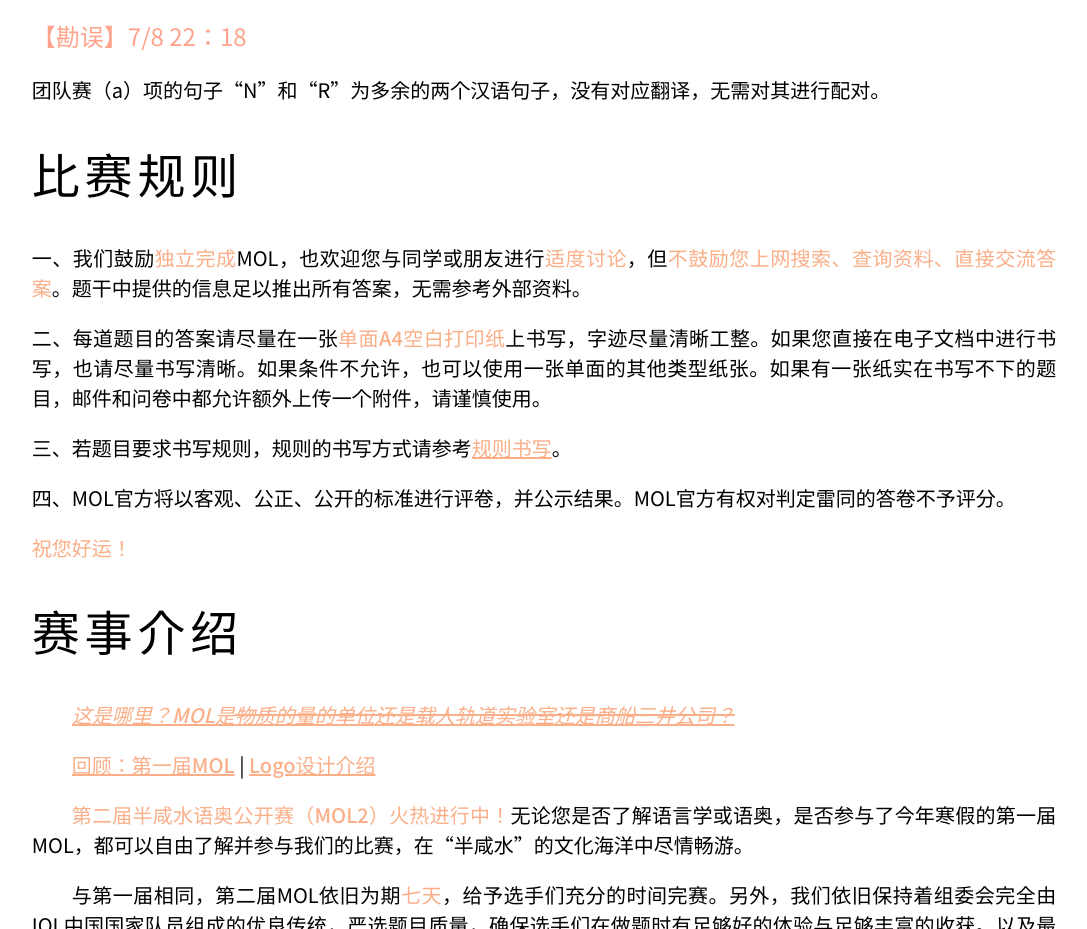
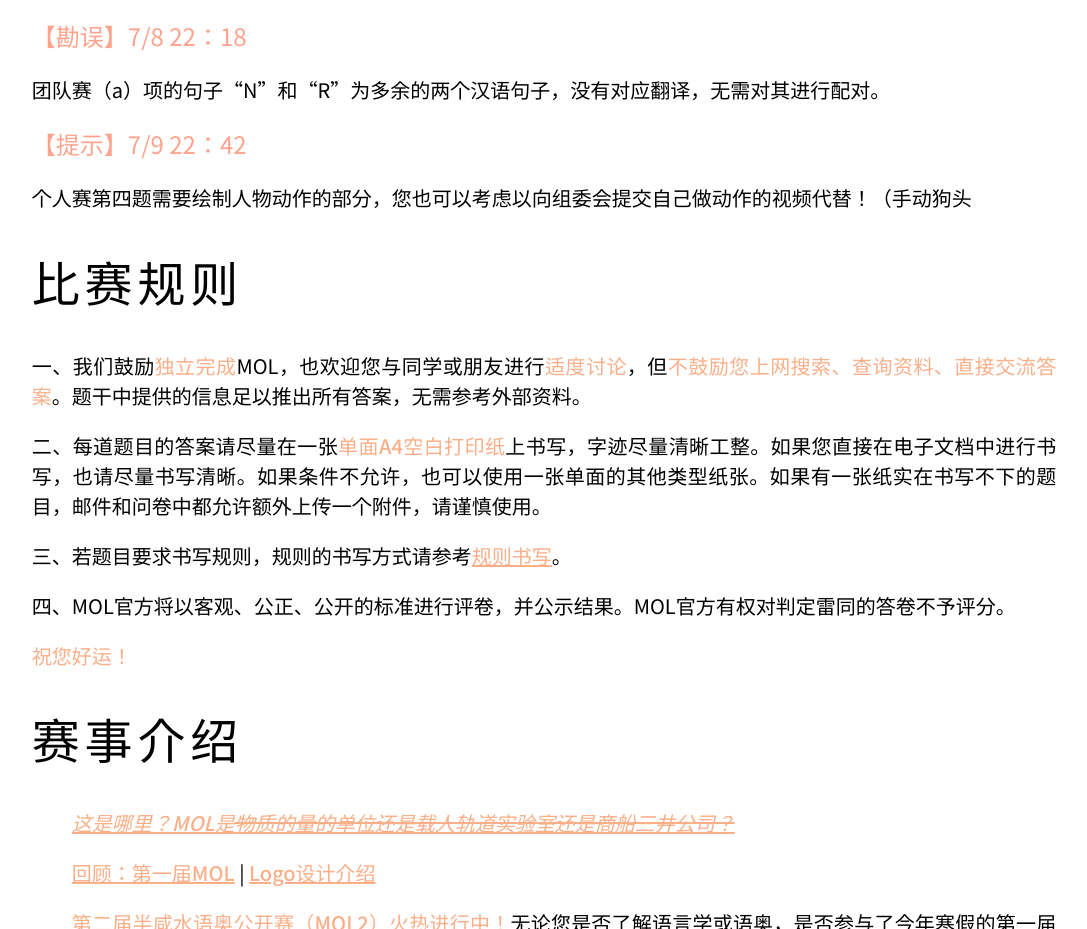
Before and after one commit to mirturl-ol/mirturl-ol.github.io, a plain HTML site: page mol2/index.html in a window 1280 px wide. Shown: the part 1367-2296 px from the top of the page, without its empty margins (96-1183 px from the left). Drawn offline with Linux system fonts and the light colour scheme; no server answers.

Commit message:
Update index.html

```diff
--- a/mol2/index.html
+++ b/mol2/index.html
@@ -291,6 +291,8 @@
 		<p>团队赛（d-2）项不仅需要翻译问句，也需要将答句翻译成中文，否则可能影响其他部分的作答。</p>
 		<h3>【勘误】7/8 22：18</h3>
 		<p>团队赛（a）项的句子“N”和“R”为多余的两个汉语句子，没有对应翻译，无需对其进行配对。</p>
+		<h3>【提示】7/9 22：42</h3>
+		<p>个人赛第四题需要绘制人物动作的部分，您也可以考虑以向组委会提交自己做动作的视频代替！（手动狗头</p>
 	</div>
 
         <h2>比赛规则</h2>
```
